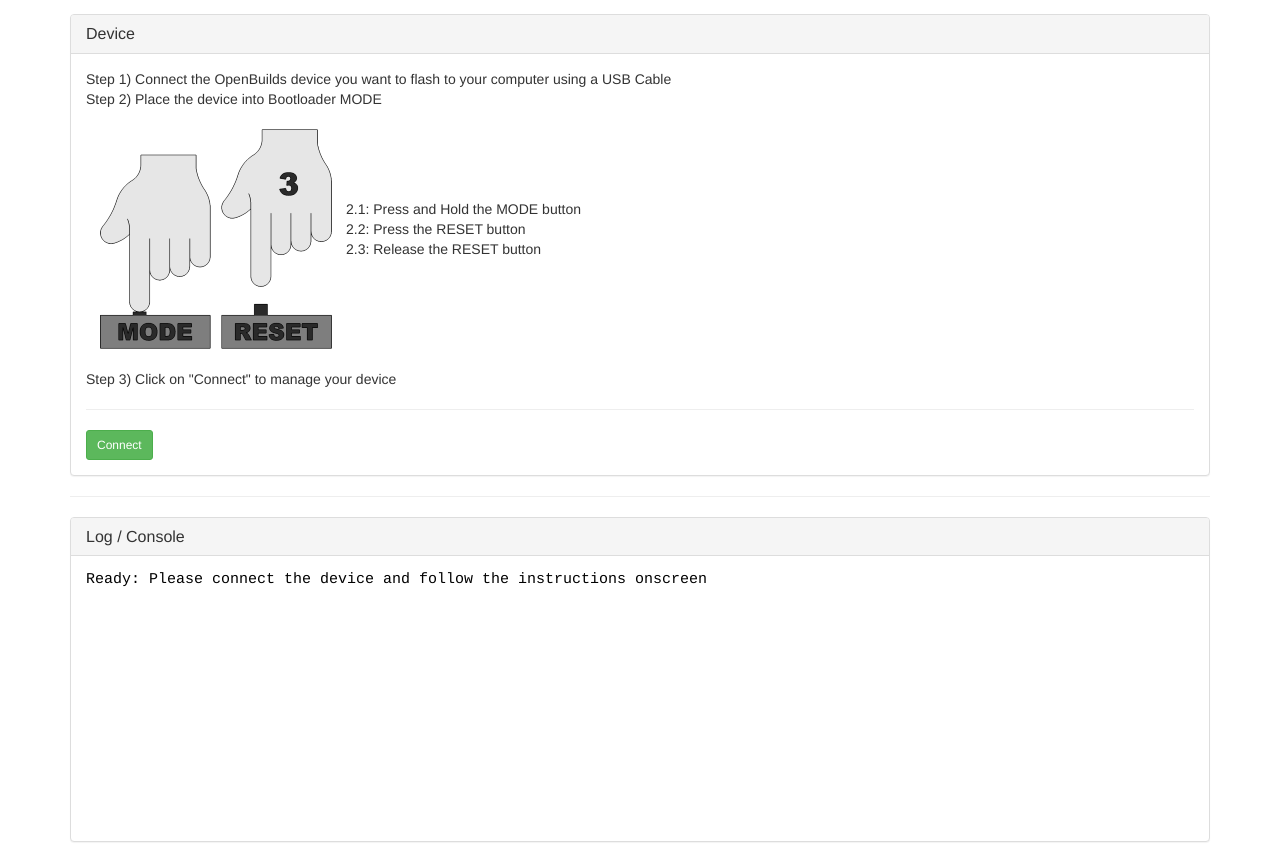
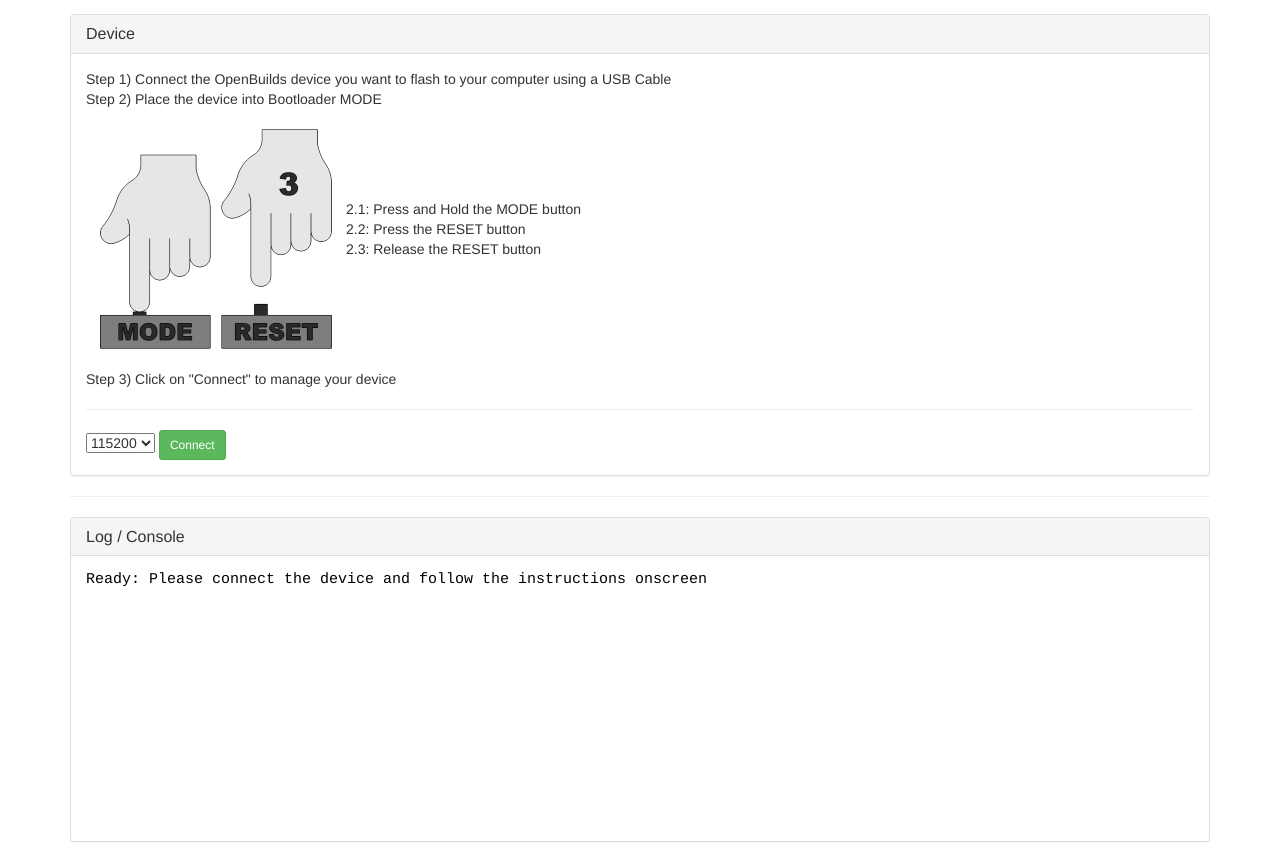
Before and after one commit to 466034505/testlocalesp, a website with bundled scripts: page firmwaretool/index.html in a window 1280 px wide. Shown: the part 58-920 px from the top of the page. Built offline with nearby package versions, Linux system fonts and the light colour scheme.

Commit message:
Update index.html

```diff
--- a/firmwaretool/index.html
+++ b/firmwaretool/index.html
@@ -75,7 +75,7 @@
               Step 3) Click on "Connect" to manage your device<br>
               <hr />
             </div>
-            <select name="baudrates" id="baudrates" style="display: none;">
+            <select name="baudrates" id="baudrates">
               <option value="115200">115200</option>
 			  <option value="921600">921600</option>
               <option value="460800">460800</option>
```
